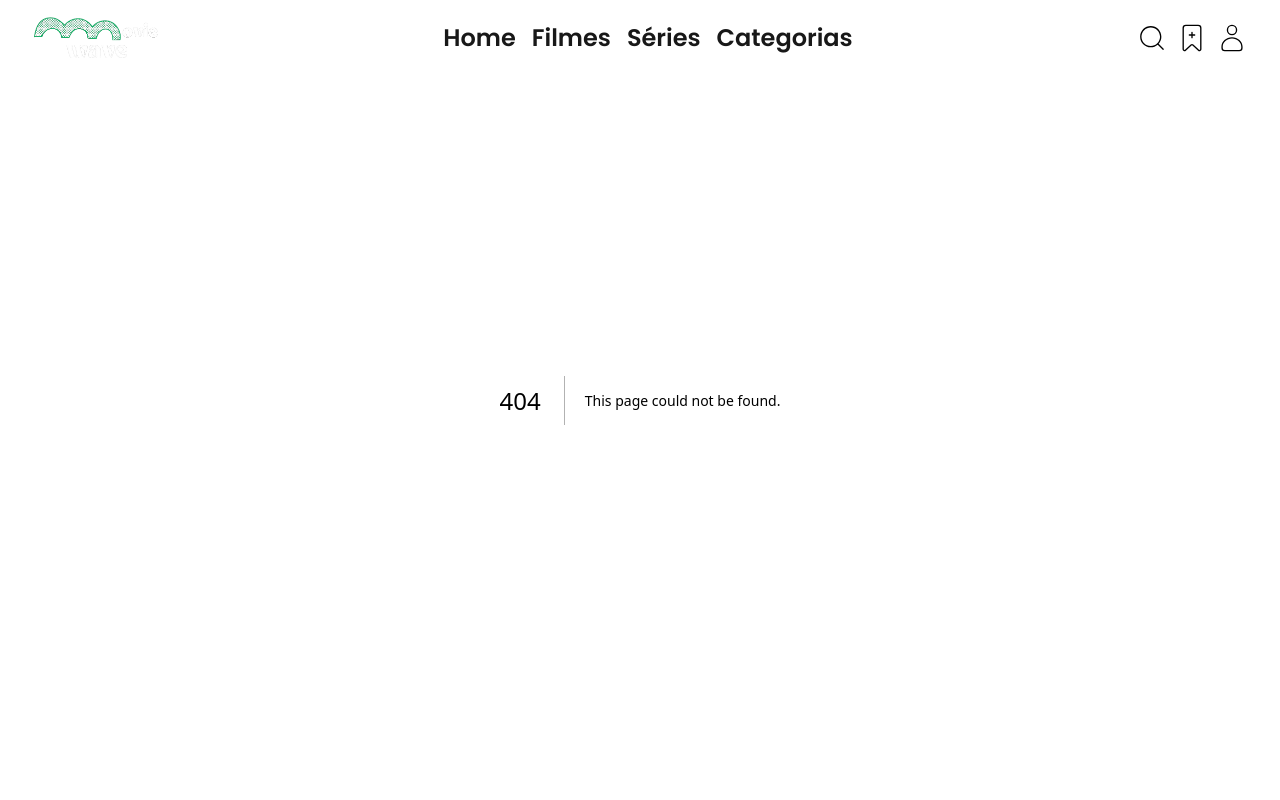
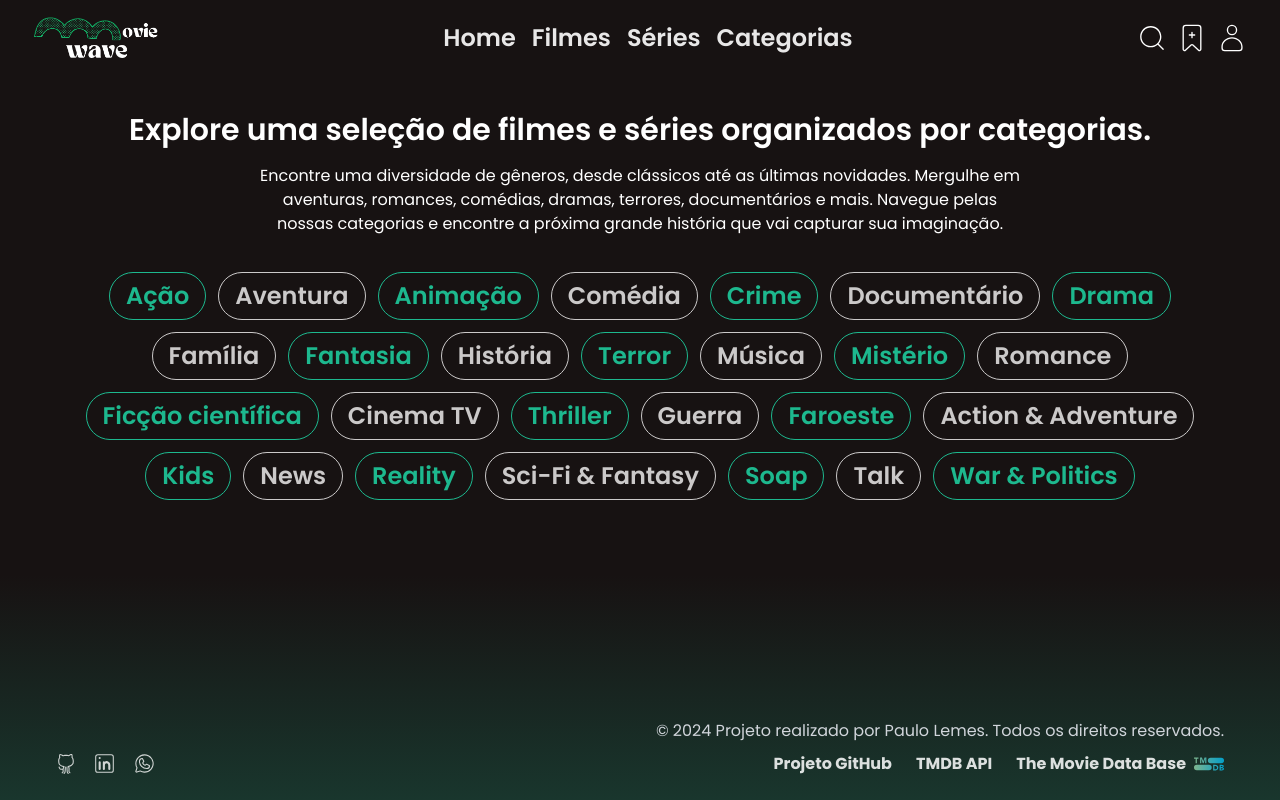
Before and after one commit to paulo-lemes/projeto-movie-wave-streaming, a Next.js app: page /categories in a window 1280 px wide. Before the commit this address had no page. Shown: the top 800 px of the page. Built offline with nearby package versions, Linux system fonts and the light colour scheme.

Commit message:
Created categories page

```diff
--- /dev/null
+++ b/src/app/categories/page.tsx
@@ -0,0 +1,36 @@
+import React from "react";
+import tmdbGenres from "../../tmdb_genres.json";
+import { FadeInContent } from "@/components/FadeInContent";
+
+export default function Categories() {
+  const genres = tmdbGenres.genres;
+
+  return (
+    <FadeInContent duration={1.5}>
+      <div className="mt-28 px-5 sm:px-20 flex flex-col gap-4">
+        <h2 className="text-center text-2xl lg:text-3xl font-semibold">
+          Explore uma seleção de filmes e séries organizados por categorias.
+        </h2>
+        <p className="lg:px-44 text-center">
+          Encontre uma diversidade de gêneros, desde clássicos até as últimas
+          novidades. Mergulhe em aventuras, romances, comédias, dramas,
+          terrores, documentários e mais. Navegue pelas nossas categorias e
+          encontre a próxima grande história que vai capturar sua imaginação.
+        </p>
+        <div className="flex flex-wrap justify-center gap-1 sm:gap-2 lg:gap-3 mt-5">
+          {genres.map(({ id, name }, i) => (
+            <button
+              key={id}
+              className={`btn lg:text-2xl btn-outline ${
+                i % 2 === 0 && "btn-secondary"
+              }
+          `}
+            >
+              {name}
+            </button>
+          ))}
+        </div>
+      </div>
+    </FadeInContent>
+  );
+}
```
